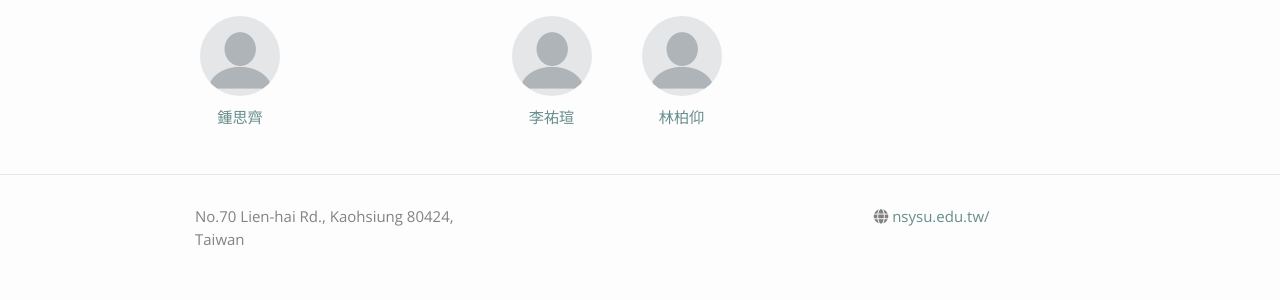
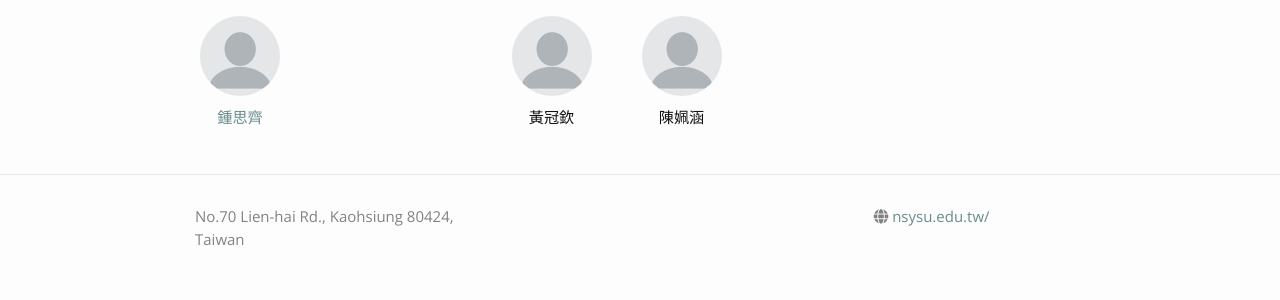
Before and after one commit to phonchi/nsysu-math208, a Jekyll site: the page built from index.md, in a window 1280 px wide. Shown: the part 874-1174 px from the top of the page. Built offline with Jekyll 4.4.1, drawn with Linux system fonts in a browser that asks for light colours; nearby versions of some CDN libraries.

Commit message:
Update people.yml

```diff
--- a/_data/people.yml
+++ b/_data/people.yml
@@ -4,9 +4,9 @@ instructors:
     webpage: https://math.nsysu.edu.tw/p/406-1183-263491,r2843.php?Lang=zh-tw
 
 teaching_assistants:
-  - name: 李祐瑄
+  - name: 黃冠欽
     profile_pic: /_images/pp/avatar.png
-    webpage: mailto:m112040034@g-mail.nsysu.edu.tw
-  - name: 林柏仰
+    webpage:
+  - name: 陳姵涵
     profile_pic: /_images/pp/avatar.png
-    webpage: mailto:b102040006@g-mail.nsysu.edu.tw
+    webpage:
```
